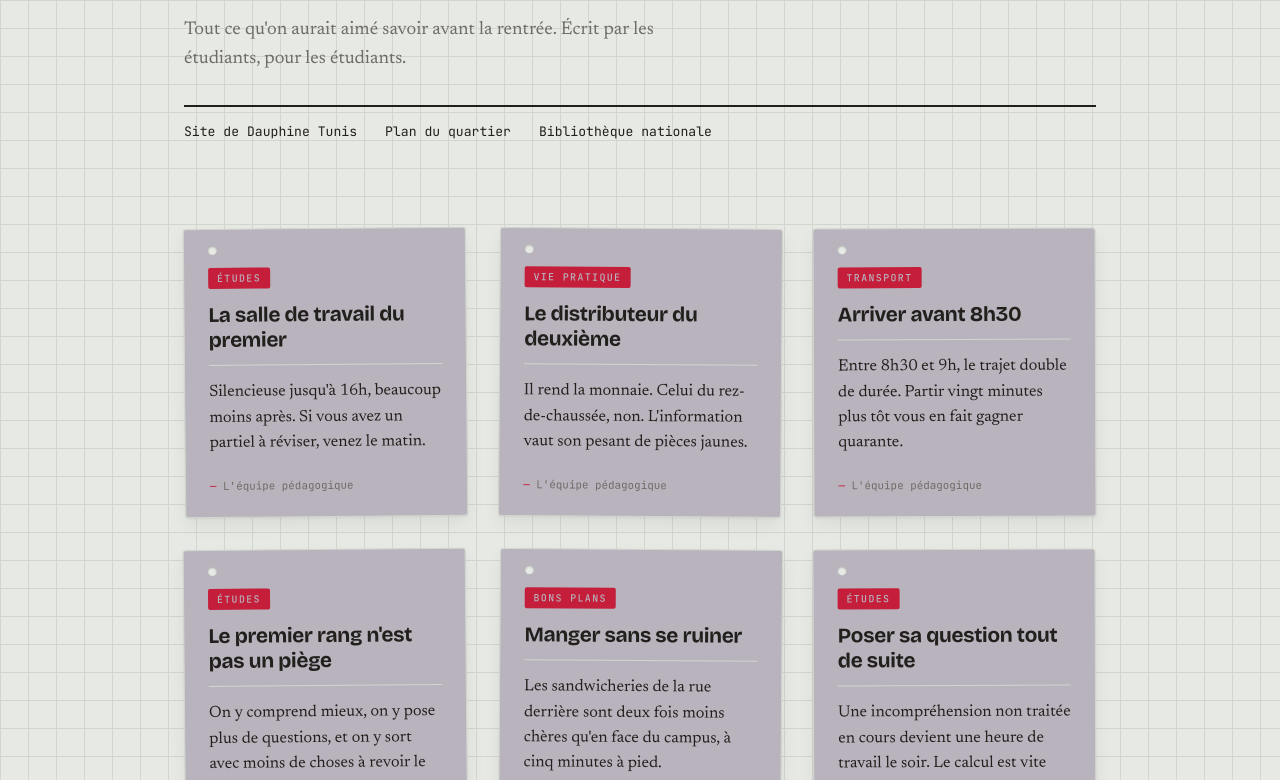
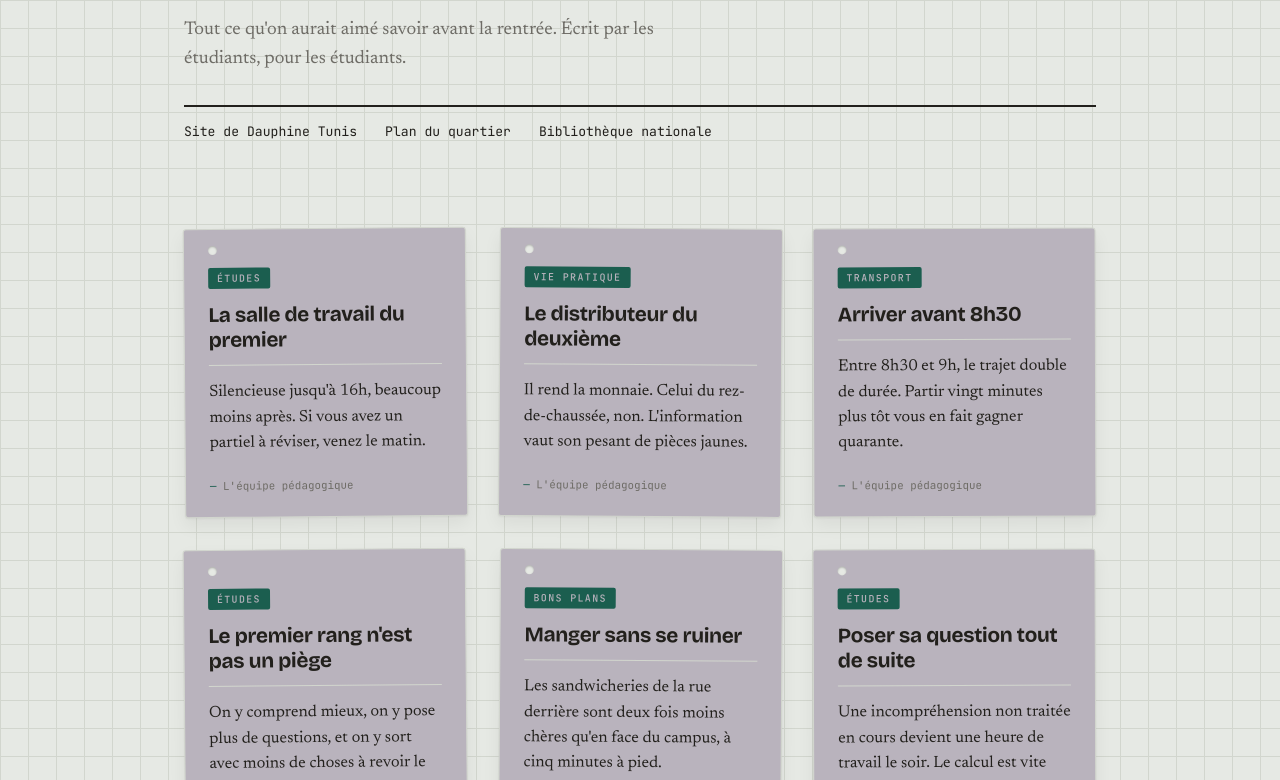
Before and after one commit to Iskan-dauph/guide-survie, a plain HTML site: page index.html in a window 1280 px wide. Shown: the part 252-1032 px from the top of the page. Drawn offline with nearby package versions, Linux system fonts and the light colour scheme.

Commit message:
Couleur d'accent en vert

```diff
--- a/css/style.css
+++ b/css/style.css
@@ -1,7 +1,7 @@
 @import url('https://fonts.googleapis.com/css2?family=Bricolage+Grotesque:opsz,wght@12..96,400..800&family=JetBrains+Mono:wght@400;500&family=Newsreader:opsz,wght@6..72,300..500&display=swap');
 :root {
   --couleur-fond: #E6E9E4;
-  --couleur-accent: #C41E3A;
+  --couleur-accent:  #1B5E4F;
   --couleur-carte: 	#b9b3bd;
   --couleur-texte: #22201C;
   --couleur-discret: #6E6C66;
```
